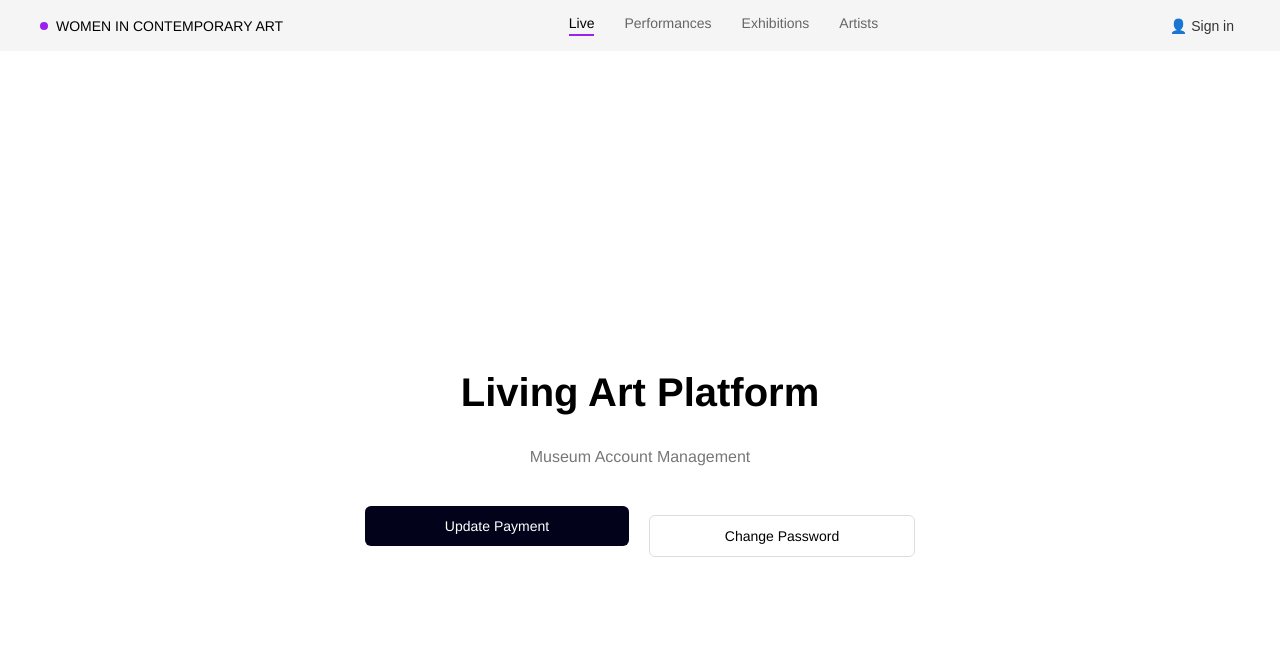
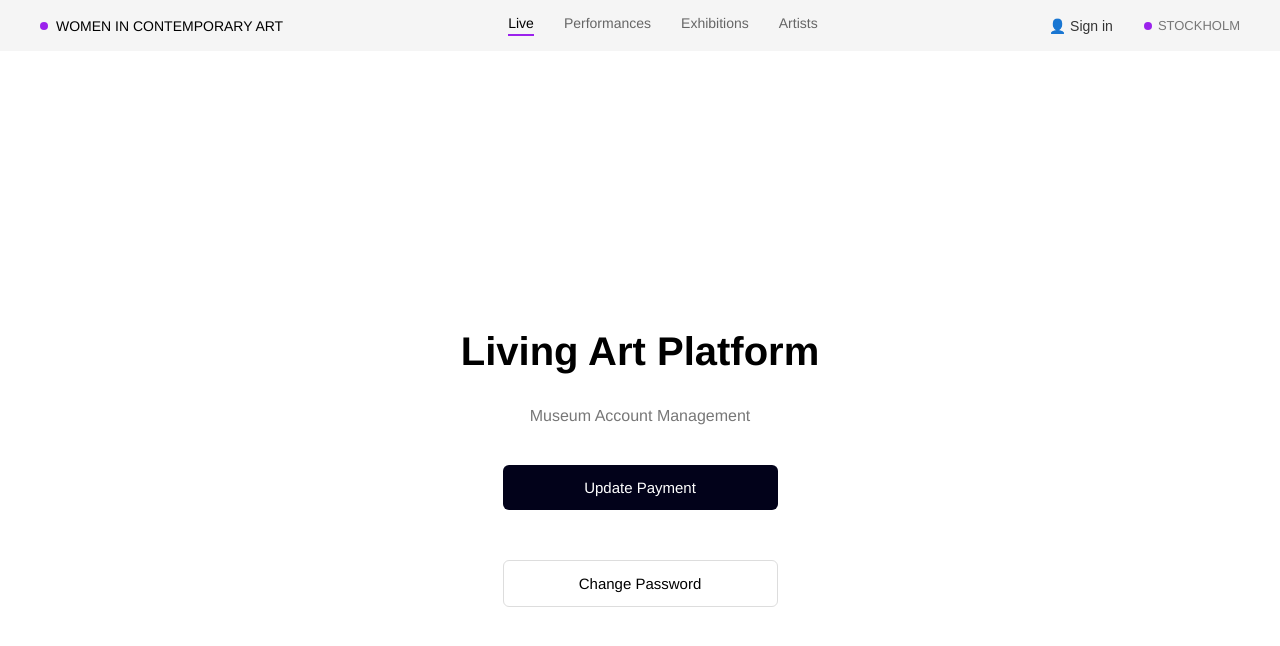
Before and after one commit to hayfa327/ApiMongoDB, a React (Vite) app in the folder frontend/mesum/: page /manageAccount in a window 1280 px wide. Shown: the top 646 px of the page. Built offline with nearby package versions, Linux system fonts and the light colour scheme.

Commit message:
check the css

```diff
--- a/frontend/mesum/src/App.jsx
+++ b/frontend/mesum/src/App.jsx
@@ -5,7 +5,7 @@ import ChangePassword from "./components/user/changePasswordPage/changePassword"
 import AuthMenu from "./components/user/MangeAccount/mangeAccount"
 import Home from "./components/HomePage/home"
 import Header from "./components/header/header"
-import Update from "./components/user/payment/updatePayment"
+import Update from "./components/user/updatePaymentPage/updatePayment"
 
 
 
--- a/frontend/mesum/src/components/header/header.css
+++ b/frontend/mesum/src/components/header/header.css
@@ -85,7 +85,7 @@
   background: white;
   border: 1px solid #eee;
   border-radius: 6px;
-
+ text-decoration: none;
   display: flex;
   flex-direction: column;
   min-width: 160px;
@@ -114,10 +114,3 @@
 .purple {
   background: #9b22ec;
 }
-
-
-@media (max-width: 900px) {
-  .nav {
-    display: none;
-  }
-}
--- a/frontend/mesum/src/components/header/header.jsx
+++ b/frontend/mesum/src/components/header/header.jsx
@@ -75,7 +75,10 @@ const navigate = useNavigate();
             </div>
           )}
         </div>
-
+ <div className="location">
+    <span className="dot purple"></span>
+    STOCKHOLM
+  </div>
       </div>
 
     </header>
--- a/frontend/mesum/src/components/user/MangeAccount/mangeAccount.css
+++ b/frontend/mesum/src/components/user/MangeAccount/mangeAccount.css
@@ -34,7 +34,7 @@
 
 .menuButtons {
   display: flex;
-  flex-direction: row;
+  flex-direction: column;
   justify-content: center;
   align-items: center;
   gap: 20px;
@@ -45,9 +45,9 @@
 .primaryBtn,
 .secondaryBtn {
   flex: 1;
-
-  padding: 12px;
-  font-size: 14px;
+max-width: 50%;
+  padding: 14px;
+  font-size: 15px;
 
   display: flex;
   align-items: center;
--- a/frontend/mesum/src/components/user/loginPage/login.jsx
+++ b/frontend/mesum/src/components/user/loginPage/login.jsx
@@ -38,7 +38,7 @@ export default function Login() {
      localStorage.setItem("username", data.user.username);
 
 
-    alert("Login successful");
+
 
     navigate("/");
 
--- a/frontend/mesum/src/components/user/registerPage/register.jsx
+++ b/frontend/mesum/src/components/user/registerPage/register.jsx
@@ -38,7 +38,7 @@ export default function Register() {
         return;
       }
 
-      alert("User registered successfully");
+      alert("User registered successfully, Continue With Login");
       navigateRegister("/login");
     } catch (error) {
       console.error(error);
```
Also changed, not shown: frontend/mesum/src/components/user/updatePaymentPage/upadatPayment.css (renamed from frontend/mesum/src/components/user/payment/upadatPayment.css), frontend/mesum/src/components/user/updatePaymentPage/updatePayment.jsx (renamed from frontend/mesum/src/components/user/payment/updatePayment.jsx).
